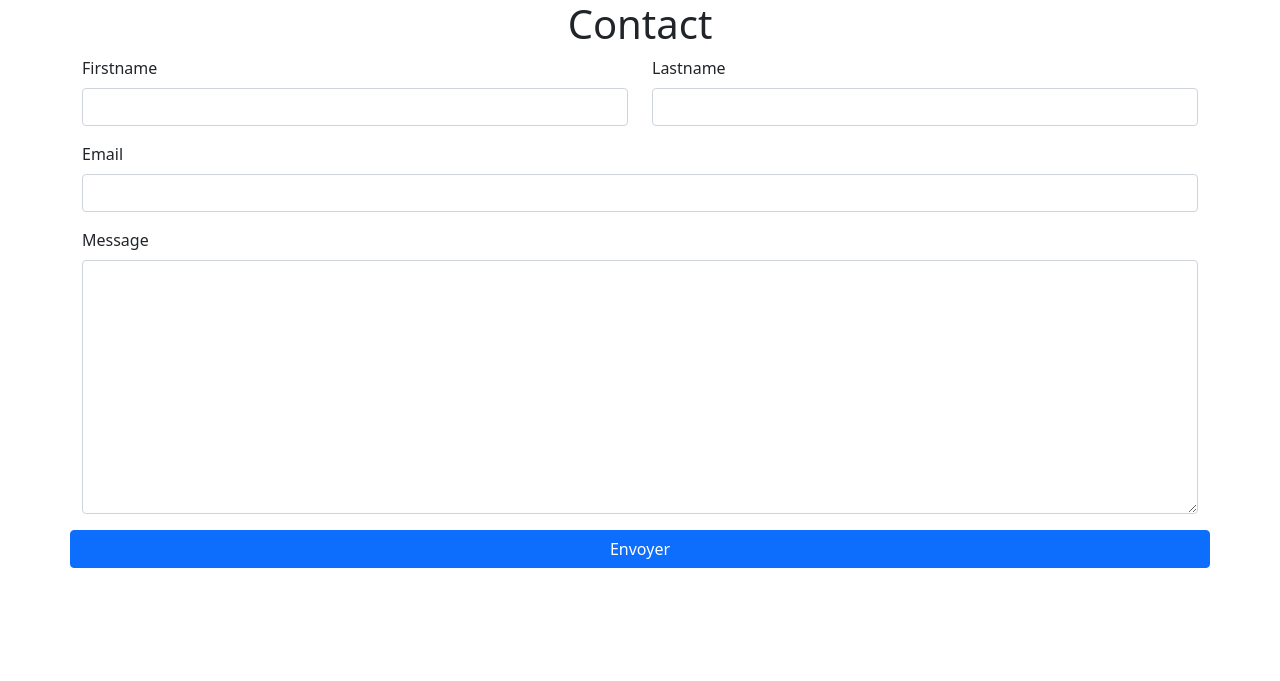
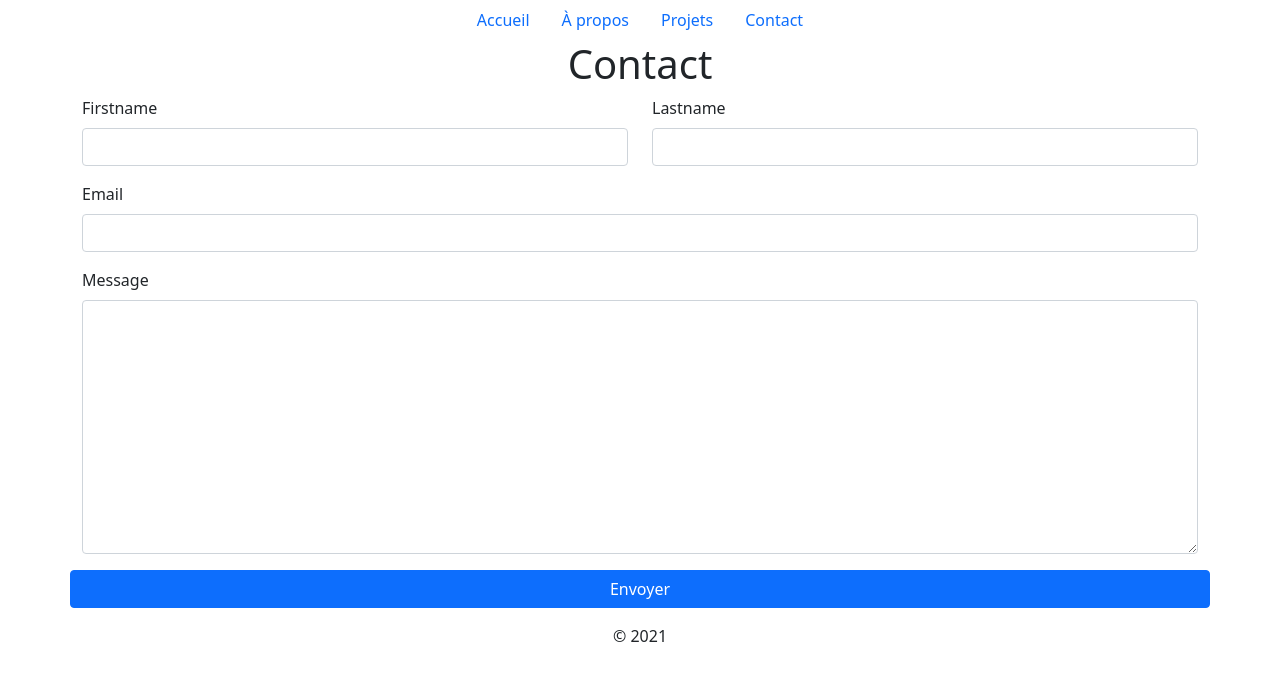
Before and after one commit to micka260583/Portfolio, a Symfony app: template templates/front/contact.html.twig in a window 1280 px wide. Shown: the top 681 px of the page. Run offline with Twig, Linux system fonts and the light colour scheme; the template is opened without the code that fills it, so the values that code supplies are empty; form fields are guessed from the names that the template uses; some libraries are stand-ins or nearby versions.

Commit message:
ajout navbar et footer

```diff
--- a/src/Controller/Admin/AdminController.php
+++ b/src/Controller/Admin/AdminController.php
@@ -21,6 +21,7 @@ class AdminController extends AbstractDashboardController
      */
     public function index(): Response
     {
+        $this->denyAccessUnlessGranted('ROLE_ADMIN');
         $routeBuilder = $this->get(CrudUrlGenerator::class)->build();
 
         return $this->redirect($routeBuilder->setController(ProjectCrudController::class)->generateUrl());
--- a/templates/base.html.twig
+++ b/templates/base.html.twig
@@ -14,7 +14,13 @@
         {% endblock %}
     </head>
     <body>
-        {% block body %}{% endblock %}
-        <script src="https://cdn.jsdelivr.net/npm/bootstrap@5.0.2/dist/js/bootstrap.bundle.min.js" integrity="sha384-MrcW6ZMFYlzcLA8Nl+NtUVF0sA7MsXsP1UyJoMp4YLEuNSfAP+JcXn/tWtIaxVXM" crossorigin="anonymous"></script>
+        {% include 'navbar.html.twig' %}
+            <div class="content">
+                {% block body %}{% endblock %}
+                <script src="https://cdn.jsdelivr.net/npm/bootstrap@5.0.2/dist/js/bootstrap.bundle.min.js" integrity="sha384-MrcW6ZMFYlzcLA8Nl+NtUVF0sA7MsXsP1UyJoMp4YLEuNSfAP+JcXn/tWtIaxVXM" crossorigin="anonymous"></script>
+            </div>
+        {% block footer %}
+            {% include 'footer.html.twig' %}
+        {% endblock %}
     </body>
 </html>
--- /dev/null
+++ b/templates/footer.html.twig
@@ -0,0 +1,3 @@
+<div class="footer d-flex justify-content-center">
+    <p class="pfooter">© 2021</p>
+</div>
--- /dev/null
+++ b/templates/navbar.html.twig
@@ -0,0 +1,14 @@
+  <ul class="nav justify-content-center">
+    <li class="nav-item">
+      <a class="nav-link" href="/">Accueil</a>
+    </li>
+    <li class="nav-item">
+      <a class="nav-link" href="{{ path('about_me') }}">À propos</a>
+    </li>
+    <li class="nav-item">
+      <a class="nav-link" href="{{ path('all_projects') }}">Projets</a>
+    </li>
+    <li class="nav-item">
+        <a class="nav-link" href="{{ path('contact') }}">Contact</a>
+      </li>
+  </ul>
```
Also changed, not shown: assets/styles/app.css (+40 -1 lines).
